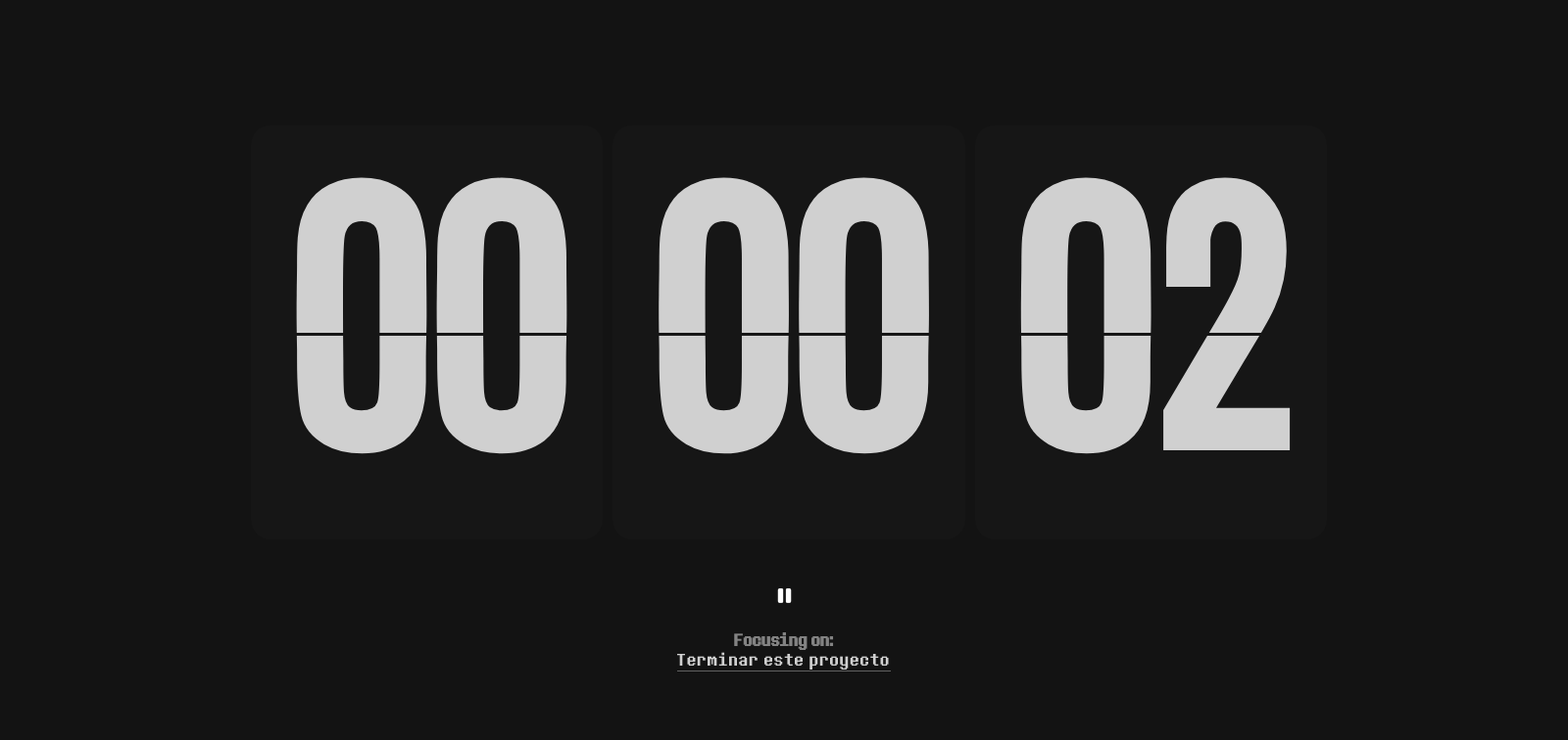
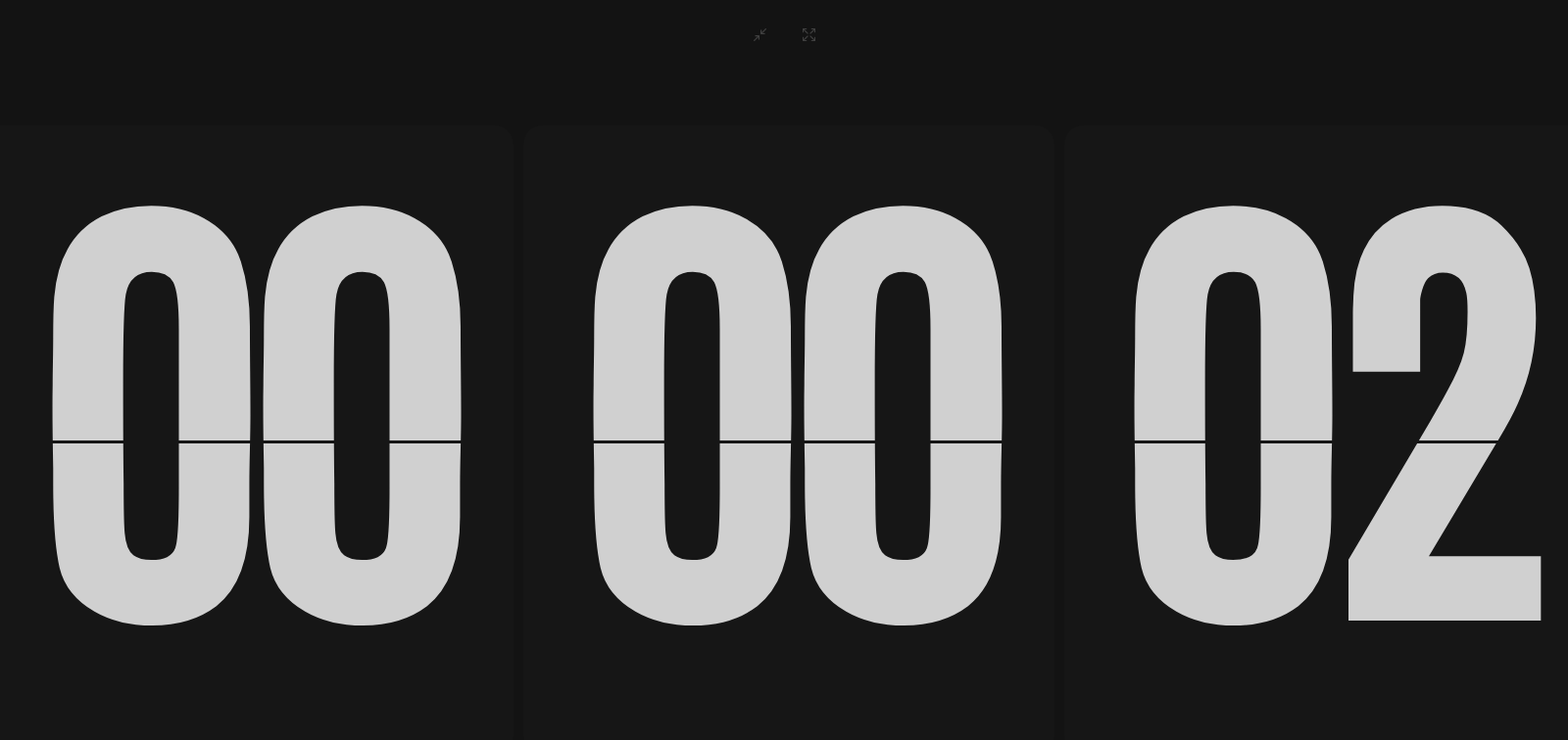
Before and after one commit to diegocorvar/FocusTracker, an Electron app: page html/index.html in a window 1600 px wide. Both pictures are taken after a click on the button 800 px from the left and 369 px from the top of the page. Shown: the top 756 px of the page at 98% size. Drawn offline with Linux system fonts and the light colour scheme.

Commit message:
feat(timer): add manual resizing functionality

```diff
--- a/css/general-styles.css
+++ b/css/general-styles.css
@@ -114,6 +114,11 @@
     display: inline-block;
 }
 
+.clock-size-options {
+    position: absolute !important;
+    top: -70px;
+}
+
 /*===========================================
 ACTION BUTTONS
 ===========================================*/
@@ -154,6 +159,14 @@
 
 .action-btn:active .btn-icon {
     transform: scale(0.8);
+}
+
+.discreet-btn {
+    filter: brightness(25%);
+}
+
+.discreet-btn:hover {
+    filter: brightness(100%);
 }
 
 /*===========================================
--- a/html/index.html
+++ b/html/index.html
@@ -27,6 +27,16 @@
             <!-- STOPWATCH WINDOW -->
             <div class="window">
                 <!-- STOPWATCH -->
+                <div class="nav-options-container clock-size-options hide">
+                    <button id="shrink-clock-size-btn" class="action-btn discreet-btn" title="Shrink clock size">
+                        <img class="btn-icon"
+                            src="../assets/icons/shrink_size_icon.png">
+                    </button>
+                    <button id="enlarge-clock-size-btn" class="action-btn discreet-btn" title="Enlarge clock size">
+                        <img class="btn-icon"
+                            src="../assets/icons/enlarge_size_icon.png">
+                        </button>
+                </div>
                 <div class="clock-container">
                     <!-- HOURS -->
                     <span id="hours-text" class="time-unit-text">
--- a/js/stopwatch-logic.js
+++ b/js/stopwatch-logic.js
@@ -13,6 +13,8 @@
 const startStopBtn = document.getElementById("start-stop-btn");
 const restartTimeBtn = document.getElementById("restart-time-btn");
 const finishTrackBtn = document.getElementById("finish-track-btn");
+const enlargeClockBtn = document.getElementById("enlarge-clock-size-btn");
+const shrinkClockBtn = document.getElementById("shrink-clock-size-btn");
 
 
 /* =============================================================================
@@ -143,7 +145,8 @@
 
 function switchToSmallClock() {
     hideElements([
-        taskOnFocusContainer
+        taskOnFocusContainer,
+        clockSizeContainer
     ]);
     unhideElements([
         taskContainer,
@@ -163,9 +166,10 @@
         navMenu
     ]);
     unhideElements([
-        taskOnFocusContainer
+        taskOnFocusContainer,
+        clockSizeContainer
     ]);
-    changeClockSize('23rem');
+    changeClockSize(`${currentClockSize}rem`);
     changeBackgroundColor('rgb(19,19,19)');
 }
 
@@ -188,3 +192,17 @@
         element.classList.remove("hide");
     }
 }
+
+/* =============================================================================
+CLOCK SIZE CONTROLLER
+============================================================================= */
+
+enlargeClockBtn.addEventListener("click", () => {
+    changeClockSize(`${currentClockSize + 1}rem`);
+    currentClockSize++;
+});
+
+shrinkClockBtn.addEventListener("click", () => {
+    changeClockSize(`${currentClockSize - 1}rem`);
+    currentClockSize--;
+});
```
Also changed, not shown: assets/icons/enlarge_size_icon.png (added), assets/icons/shrink_size_icon.png (added).
